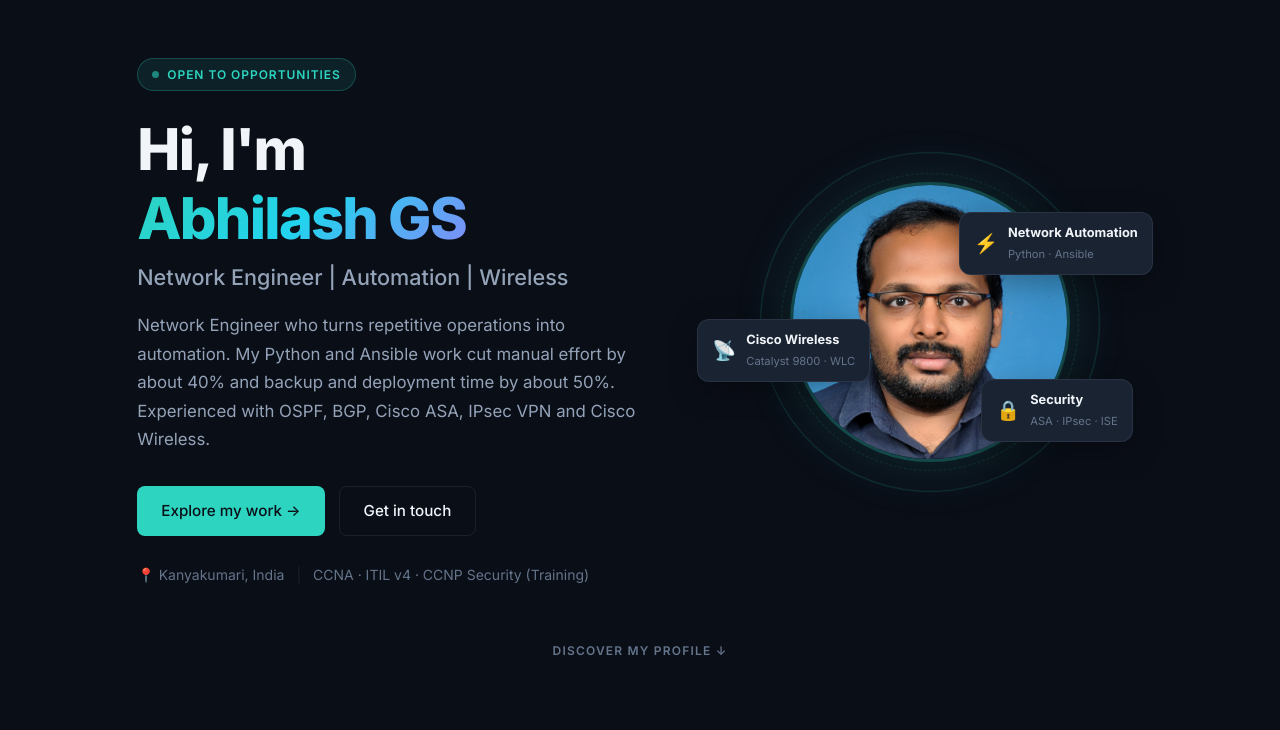
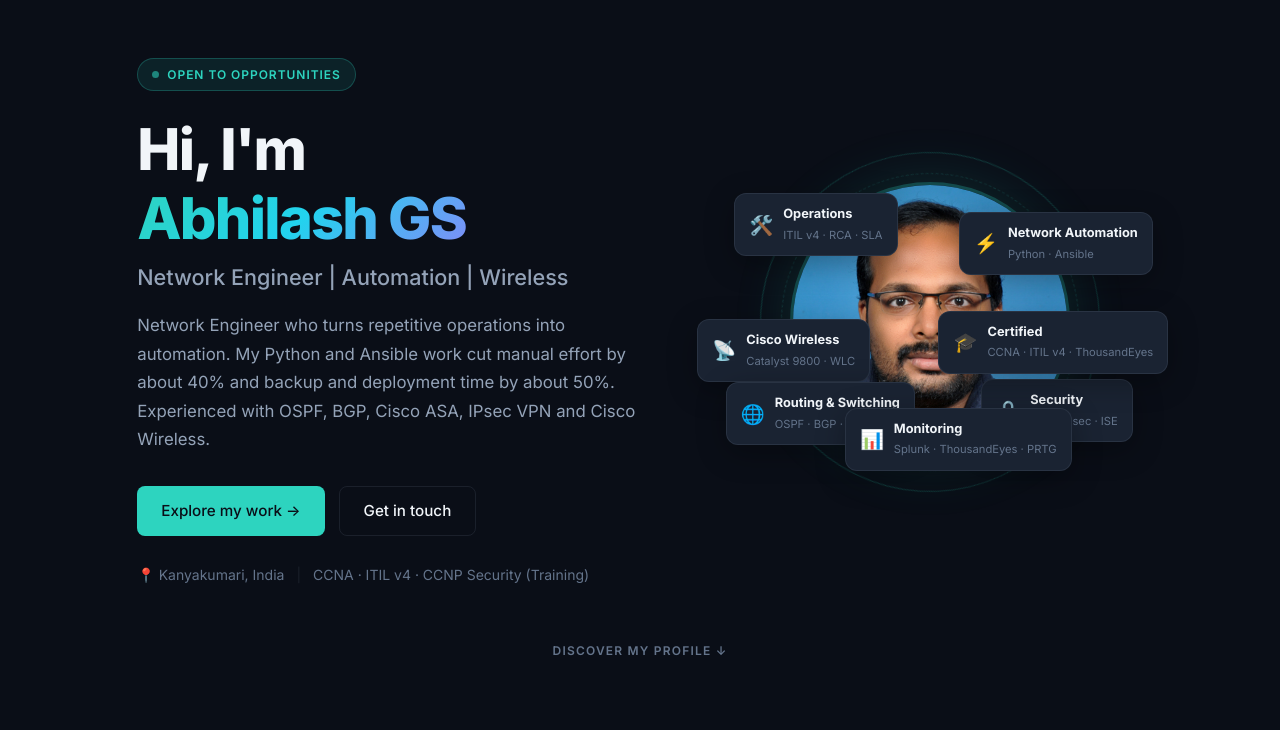
Before and after one commit to Abhi326-bot/Abhilash-Portfolio, a plain HTML site: page index.html in a window 1280 px wide. Shown: the part 70-800 px from the top of the page. Drawn offline with Linux system fonts and the light colour scheme.

Commit message:
Add files via upload

```diff
--- a/index.html
+++ b/index.html
@@ -87,6 +87,34 @@
           <div>
             <strong>Security</strong>
             <small>ASA · IPsec · ISE</small>
+          </div>
+        </div>
+        <div class="floating-badge badge-4" style="top:auto; right:auto; bottom:6%; left:2%;">
+          <span class="badge-icon">🌐</span>
+          <div>
+            <strong>Routing &amp; Switching</strong>
+            <small>OSPF · BGP · EIGRP</small>
+          </div>
+        </div>
+        <div class="floating-badge badge-5" style="top:4%; right:auto; bottom:auto; left:4%;">
+          <span class="badge-icon">🛠️</span>
+          <div>
+            <strong>Operations</strong>
+            <small>ITIL v4 · RCA · SLA</small>
+          </div>
+        </div>
+        <div class="floating-badge badge-6" style="top:46%; right:-6%; bottom:auto; left:auto;">
+          <span class="badge-icon">🎓</span>
+          <div>
+            <strong>Certified</strong>
+            <small>CCNA · ITIL v4 · ThousandEyes</small>
+          </div>
+        </div>
+        <div class="floating-badge badge-7" style="top:auto; right:auto; bottom:-3%; left:30%;">
+          <span class="badge-icon">📊</span>
+          <div>
+            <strong>Monitoring</strong>
+            <small>Splunk · ThousandEyes · PRTG</small>
           </div>
         </div>
       </div>
```
